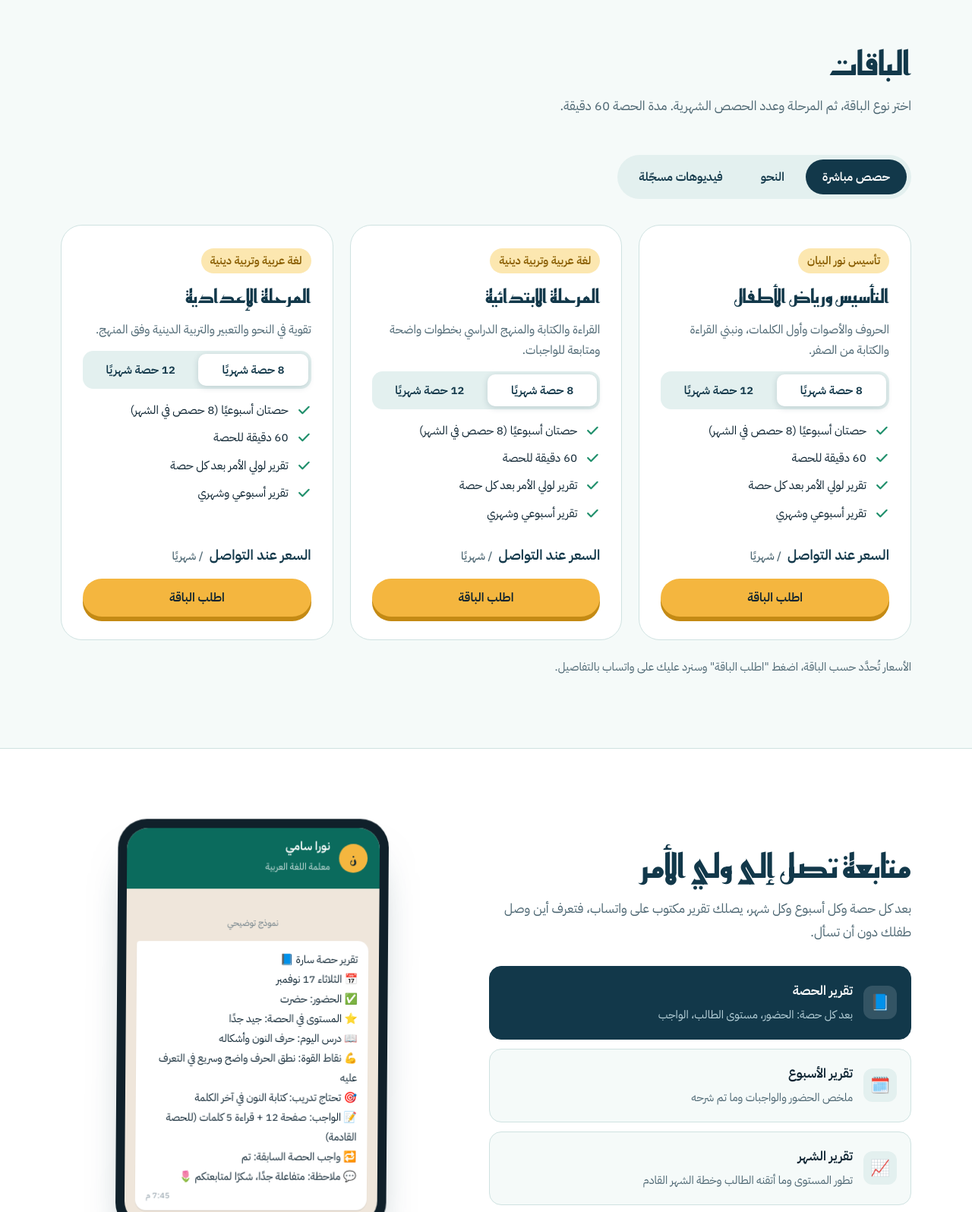
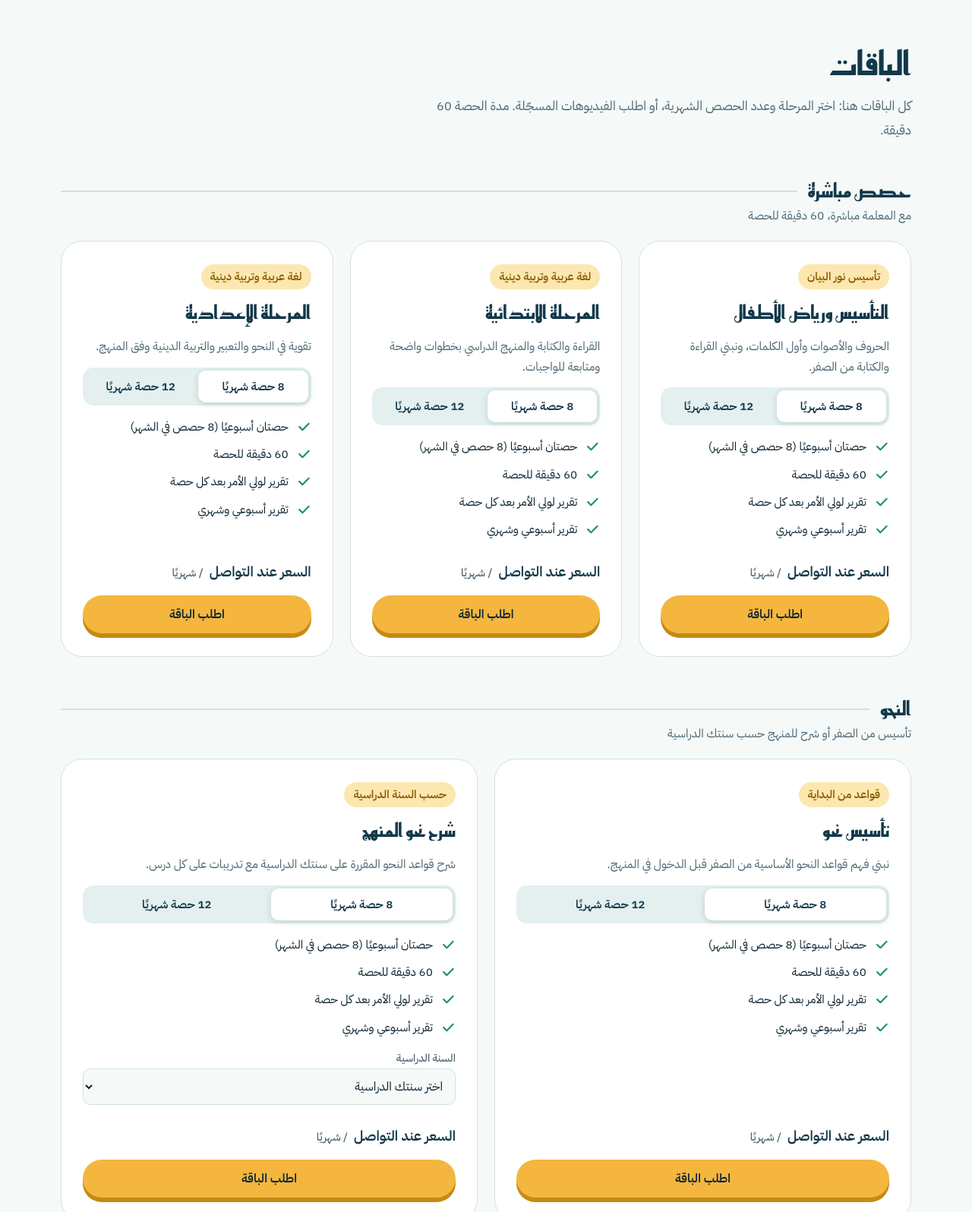
Before and after one commit to mosamy2/noura-samy, a plain HTML site: page index.html in a window 1280 px wide. Shown: the part 1740-3336 px from the top of the page at 76% size. Drawn offline with Linux system fonts and the light colour scheme.

Commit message:
عرض كل الباقات في الصفحة وحذف عبارة صُنع بواسطة من الفوتر
Co-Authored-By: Claude Sonnet 5.5 <noreply@anthropic.com>
Claude-Session: https://claude.ai/code/session_015d57FrkHz7qSEEiLcQ7kRK

```diff
--- a/index.html
+++ b/index.html
@@ -236,6 +236,10 @@ form .btn{width:100%;padding:17px}
 .pcard select{min-height:46px;padding:10px 12px}
 .pk-note{margin-top:22px;color:var(--muted);font-size:.93rem}
 
+.pgroup{margin-bottom:52px}
+.pgroup .gt{font:700 1.6rem/1.3 var(--display);color:var(--petrol);display:flex;align-items:center;gap:14px}
+.pgroup .gt::after{content:"";flex:1;height:2px;background:var(--line);border-radius:2px}
+.pgroup .gs{color:var(--muted);margin:2px 0 18px;font-size:.98rem}
 /* ===== Follow-up (reports) ===== */
 .follow{background:#fff;border-block:1px solid var(--line)}
 .follow-grid{display:grid;grid-template-columns:1.05fr .95fr;gap:60px;align-items:center}
@@ -523,13 +527,8 @@ body.tmode>header,body.tmode>main,body.tmode>footer,body.tmode>.fab,body.tmode>.
 
   <section id="packages">
     <div class="wrap">
-      <div class="sec-head"><h2>الباقات</h2><p>اختر نوع الباقة، ثم المرحلة وعدد الحصص الشهرية. مدة الحصة 60 دقيقة.</p></div>
-      <div class="tabs" role="tablist" aria-label="نوع الباقة">
-        <button role="tab" id="t-live" aria-selected="true" aria-controls="panel">حصص مباشرة</button>
-        <button role="tab" id="t-nahw" aria-selected="false" aria-controls="panel">النحو</button>
-        <button role="tab" id="t-rec" aria-selected="false" aria-controls="panel">فيديوهات مسجّلة</button>
-      </div>
-      <div id="panel" role="tabpanel" class="pk-grid" aria-live="polite"></div>
+      <div class="sec-head"><h2>الباقات</h2><p>كل الباقات هنا: اختر المرحلة وعدد الحصص الشهرية، أو اطلب الفيديوهات المسجّلة. مدة الحصة 60 دقيقة.</p></div>
+      <div id="panel"></div>
       <p class="pk-note">الأسعار تُحدَّد حسب الباقة، اضغط "اطلب الباقة" وسنرد عليك على واتساب بالتفاصيل.</p>
     </div>
   </section>
@@ -636,7 +635,7 @@ body.tmode>header,body.tmode>main,body.tmode>footer,body.tmode>.fab,body.tmode>.
       <div><h4>روابط</h4><ul><li><a href="#about">عني</a></li><li><a href="#packages">الباقات</a></li><li><a href="#book">احجز حصة تجريبية</a></li><li><a href="#teacher">لوحة المعلمة</a></li></ul></div>
       <div><h4>تواصل</h4><ul><li><a href="https://wa.me/201069257145" target="_blank" rel="noopener">واتساب: <span dir="ltr">+20 106 925 7145</span></a></li></ul></div>
     </div>
-    <div class="f-bottom"><span>© 2026 نورا سامي. جميع الحقوق محفوظة.</span><span>صُنع بواسطة <a href="https://academito.online" rel="noopener" style="color:var(--light)">أكاديميتو</a></span></div>
+    <div class="f-bottom"><span>© 2026 نورا سامي. جميع الحقوق محفوظة.</span></div>
   </div>
 </footer>
 
@@ -871,10 +870,13 @@ const el=(t,c,h)=>{const e=document.createElement(t);if(c)e.className=c;if(h!=nu
 function liveFeats(n){
   return [n===8?"حصتان أسبوعيًا (8 حصص في الشهر)":"3 حصص أسبوعيًا (12 حصة في الشهر)","60 دقيقة للحصة","تقرير لولي الأمر بعد كل حصة","تقرير أسبوعي وشهري"];
 }
+const GROUPS=[["live","حصص مباشرة","مع المعلمة مباشرة، 60 دقيقة للحصة"],["nahw","النحو","تأسيس من الصفر أو شرح للمنهج حسب سنتك الدراسية"],["rec","فيديوهات مسجّلة","تعلّم في الوقت المناسب لك مع تدريبات ومتابعة واختبارات"]];
 function renderPacks(){
-  const panel=$("panel");panel.innerHTML="";
-  const list=PACKS.filter(p=>p.tab===state.tab);
-  panel.className="pk-grid"+(list.length===1?" one":list.length===2?" two":"");
+  const root=$("panel");root.innerHTML="";
+  GROUPS.forEach(([k,gt,gs])=>{
+  const g=el("div","pgroup");g.appendChild(el("h3","gt",gt));g.appendChild(el("p","gs",gs));
+  const list=PACKS.filter(p=>p.tab===k);
+  const panel=el("div","pk-grid"+(list.length===1?" one":list.length===2?" two":""));
   list.forEach(p=>{
     const n=state.n[p.id]||8;
     const c=el("article","pcard");
@@ -915,6 +917,8 @@ function renderPacks(){
     c.appendChild(btn);
     panel.appendChild(c);
   });
+  g.appendChild(panel);root.appendChild(g);
+  });
 }
 function requestPack(p,n,grade){
   const prog=$("program");
@@ -935,11 +939,6 @@ function requestPack(p,n,grade){
   });
   $("grade").insertAdjacentHTML("beforeend",GRADES.map(g=>`<option>${g}</option>`).join(""));
 })();
-document.querySelectorAll(".tabs button").forEach(b=>b.addEventListener("click",()=>{
-  state.tab=b.id.replace("t-","");
-  document.querySelectorAll(".tabs button").forEach(x=>x.setAttribute("aria-selected",x===b));
-  renderPacks();
-}));
 renderPacks();
 
 // ===== نماذج التقارير =====
```
